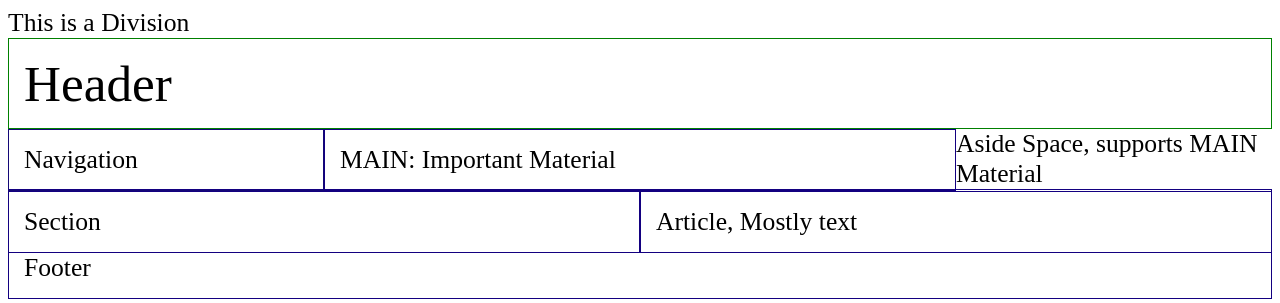
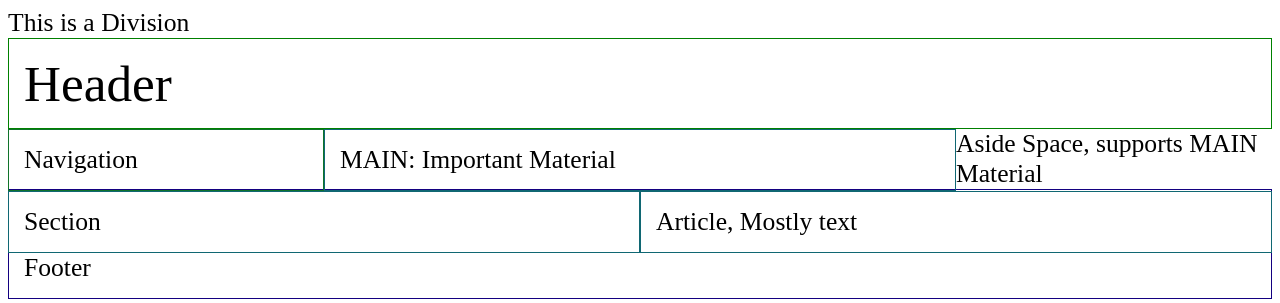
Before and after one commit to wazira220/documents-GitHub, a plain HTML site: page index.html in a window 1280 px wide. Shown: the top 303 px of the page. Drawn offline with Linux system fonts and the light colour scheme.

Commit message:
Update index.html

```diff
--- a/index.html
+++ b/index.html
@@ -42,21 +42,21 @@
             width: 25%;
             float: left;
             padding: 15px;
-            border: 1px solid rgb(20, 8, 118);
+            border: 1px solid rgb(16, 115, 42);
         }
 
        .main {
             width: 50%;
             float: left;
             padding: 15px;
-            border: 1px solid rgb(19, 0, 128);
+            border: 1px solid rgb(16,103, 115);
         }
 
         .aside {
             width: 25%;
             float: left;
             padding: 15px;
-            border: 1px solid rgb(19, 0, 128);
+            border: 1px solid rgb(16, 37, 115);
         }
 
         .footer {
```
